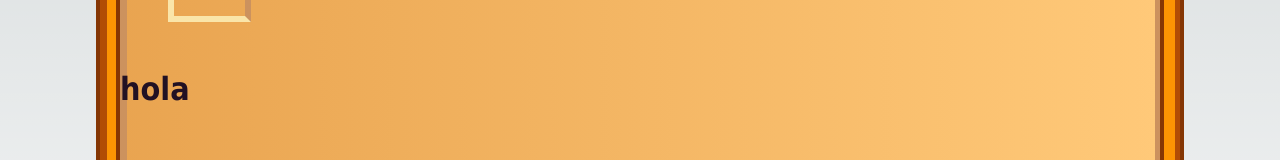
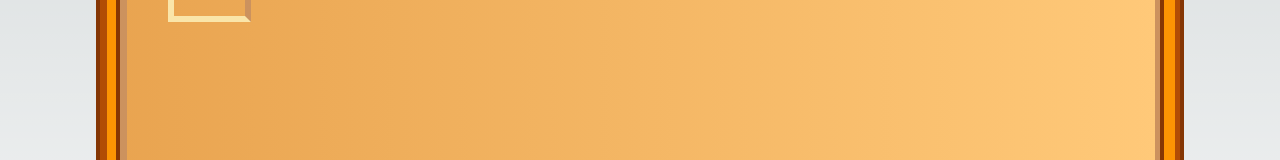
Before and after one commit to EmmanuelRodriguezV/StardewCodeGen, a Next.js app: page / in a window 1280 px wide. Shown: the part 229-389 px from the top of the page. Built offline with nearby package versions, Linux system fonts and the light colour scheme.

Commit message:
fixing deg into gradient background

```diff
--- a/src/app/page.module.css
+++ b/src/app/page.module.css
@@ -19,7 +19,7 @@
   background: rgb(225,171,113);
   background: linear-gradient(0deg, rgba(225,171,113,0.7) 0%, rgba(255,201,121,1) 100%);
   background: -webkit-linear-gradient(0deg, rgba(225,171,113,0.7) 0%, rgba(255,201,121,1) 100%);
-  background: -moz-linear-gradient(10deg, rgba(225,171,113,0.7) 0%, rgba(255,201,121,1) 100%);
+  background: -moz-linear-gradient(0deg, rgba(225,171,113,0.7) 0%, rgba(255,201,121,1) 100%);
 
   box-shadow: 1px 1px 0px 6px rgba(204,146,94,1) inset;
   -webkit-box-shadow: 1px 1px 0px 6px rgba(204,146,94,1) inset;
--- a/src/app/page.tsx
+++ b/src/app/page.tsx
@@ -7,7 +7,6 @@ export default function Home() {
       <div className={styles.frame}>
         <div className={styles.base}>
           <div className={styles.square}></div>
-          <h1>hola</h1>
         </div>
       </div>
     </main>
```
